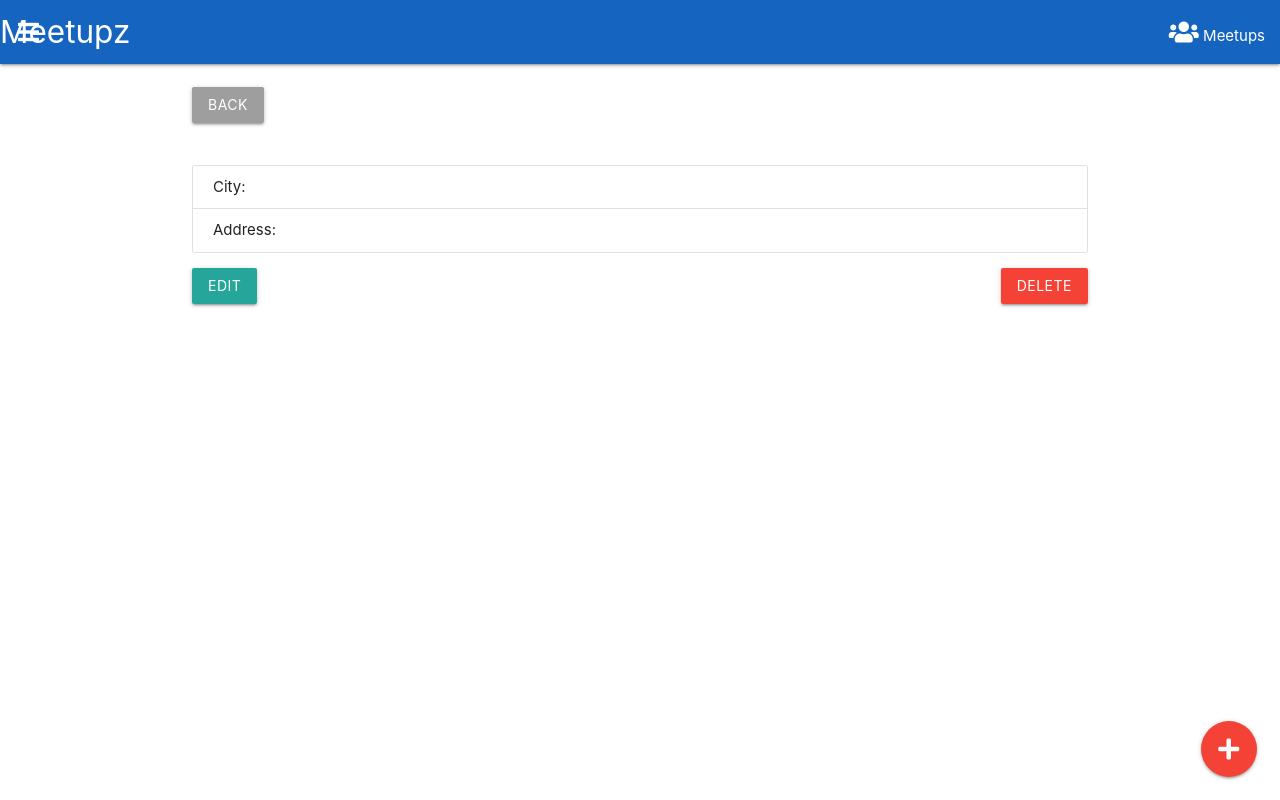
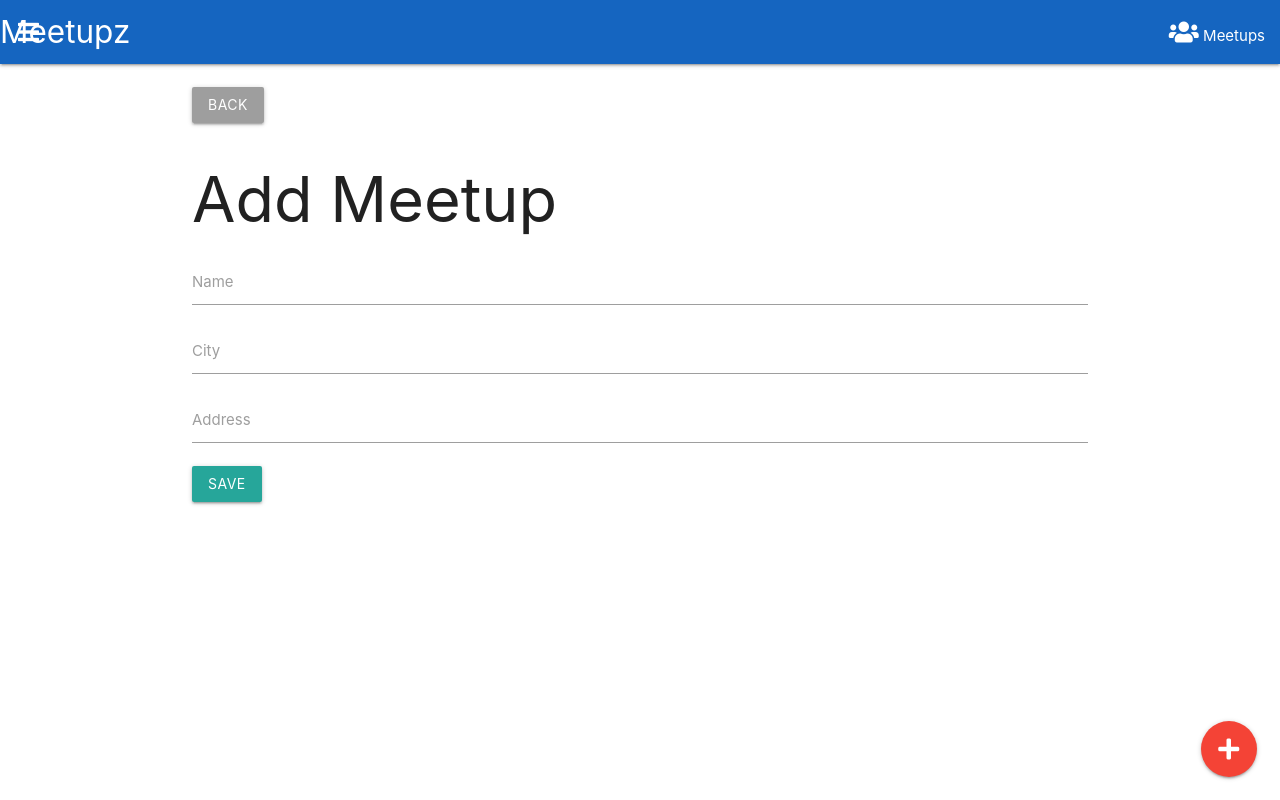
Before and after one commit to shiyu3169/meetupz, a React (Create React App) app in the folder client_src/: page /meetups/add in a window 1280 px wide. Built offline with nearby package versions, Linux system fonts and the light colour scheme; no server answers.

Commit message:
edit meetup

```diff
--- /dev/null
+++ b/client_src/src/components/AddMeetup.js
@@ -0,0 +1,60 @@
+import React, { Component } from 'react';
+import axios from 'axios';
+import { Link } from 'react-router-dom';
+
+class AddMeetup extends Component {
+
+	onSubmit = (e) => {
+		e.preventDefault();
+		const newMeetup = {
+			name: this.refs.name.value,
+			city: this.refs.city.value,
+			address: this.refs.address.value
+		}
+		this.addMeetup(newMeetup)
+	}
+
+	addMeetup(newMeetup) {
+		axios.request({
+			method: 'post',
+			url: "http://localhost:3000/api/meetups",
+			data: newMeetup
+			}
+		).then(
+			res => {
+				this.props.history.push('/');
+			}
+		).catch(
+			err => {
+				console.log(err);
+			}
+		)
+	}
+
+	render() {
+		return (
+			<div>
+				<br />
+				<Link className="btn grey" to="/">Back</Link>
+				<h1>Add Meetup</h1>
+				<form onSubmit={this.onSubmit}>
+					<div className="input-field">
+						<input type="text" name="name" ref="name" />
+						<label htmlFor="name">Name</label>
+					</div>
+					<div className="input-field">
+						<input type="text" name="city" ref="city" />
+						<label htmlFor="city">City</label>
+					</div>
+					<div className="input-field">
+						<input type="text" name="address" ref="address" />
+						<label htmlFor="address">Address</label>
+					</div>
+					<input type="submit" value="save" className="btn" />
+				</form>
+			</div>
+		)
+	}
+}
+
+export default AddMeetup
--- /dev/null
+++ b/client_src/src/components/EditMeetup.js
@@ -0,0 +1,105 @@
+import React, { Component } from 'react';
+import axios from 'axios';
+import { Link } from 'react-router-dom';
+
+class EditMeetup extends Component {
+
+	constructor(props) {
+		super(props);
+		this.state = {
+			id: '',
+			name: '',
+			city: '',
+			address: ''
+		}
+	}
+
+	onSubmit = (e) => {
+		e.preventDefault();
+		const newMeetup = {
+			name: this.refs.name.value,
+			city: this.refs.city.value,
+			address: this.refs.address.value
+		}
+		this.editMeetup(newMeetup)
+	}
+
+	editMeetup(newMeetup) {
+		axios.request({
+			method: 'put',
+			url: `http://localhost:3000/api/meetups/${this.state.id}`,
+			data: newMeetup
+			}
+		).then(
+			res => {
+				this.props.history.push('/');
+			}
+		).catch(
+			err => {
+				console.log(err);
+			}
+		)
+	}
+
+	handleInputChange  = (e) => {
+
+		const target = e.target;
+		const name = target.name;
+		const value = target.value
+		this.setState({
+			[name]: value
+		});
+	}
+
+	getMeetupDetails() {
+		let meetupId = this.props.match.params.id;
+
+		axios.get(`http://localhost:3000/api/meetups/${meetupId}`).then(
+			res => {
+				this.setState({
+					id: res.data.id,
+					name: res.data.name,
+					city: res.data.city,
+					address: res.data.address
+				}, () => {
+					console.log(this.state);
+				});
+			}
+		).catch(
+			err => {
+				console.log(err);
+			}
+		);
+	}
+
+	componentWillMount() {
+		this.getMeetupDetails();
+	}
+
+	render() {
+		return (
+			<div>
+				<br />
+				<Link className="btn grey" to="/">Back</Link>
+				<h1>Edit Meetup</h1>
+				<form onSubmit={this.onSubmit}>
+					<div className="input-field">
+						<input onChange={this.handleInputChange} value={this.state.name} type="text" name="name" ref="name" />
+						<label className="active" htmlFor="name">Name</label>
+					</div>
+					<div className="input-field">
+						<input onChange={this.handleInputChange} value={this.state.city} type="text" name="city" ref="city" />
+						<label className="active" htmlFor="city">City</label>
+					</div>
+					<div className="input-field">
+						<input onChange={this.handleInputChange} value={this.state.address} type="text" name="address" ref="address" />
+						<label className="active" htmlFor="address">Address</label>
+					</div>
+					<input type="submit" value="save" className="btn" />
+				</form>
+			</div>
+		)
+	}
+}
+
+export default EditMeetup
--- a/client_src/src/components/Main.js
+++ b/client_src/src/components/Main.js
@@ -3,13 +3,18 @@
 import Meetups from './Meetups';
 import About from './About';
 import MeetupDetails from './MeetupDetails';
+import AddMeetup from './AddMeetup';
+import EditMeetup from './EditMeetup';
 
 const Main = () => (
 	<main>
 		<Switch>
 			<Route exact path="/" component={Meetups} />
 			<Route exact path="/about" component={About} />
+			<Route exact path="/meetups/add" component={AddMeetup} />
+			<Route exact path="/meetups/edit/:id" component={EditMeetup} />
 			<Route exact path="/meetups/:id" component={MeetupDetails} />
+
 		</Switch>
 	</main>
 )
--- a/client_src/src/components/MeetupDetails.js
+++ b/client_src/src/components/MeetupDetails.js
@@ -36,6 +36,19 @@
 		);
 	}
 
+	onDelete = () => {
+		let meetupId = this.state.details.id;
+		axios.delete(`http://localhost:3000/api/meetups/${meetupId}`).then(
+			res => {
+				this.props.history.push("/");
+			}
+		).catch(
+			err => {
+				console.log(err);
+			}
+		);
+	}
+
 	render() {
 		return (
 			<div>
@@ -47,7 +60,7 @@
 					<li className="collection-item">Address: {this.state.details.address}</li>
 				</ul>
 				<Link to={`/meetups/edit/${this.state.details.id}`} className="btn">Edit</Link>
-				<button className="btn red right">Delete</button>
+				<button onClick={this.onDelete} className="btn red right">Delete</button>
 			</div>
 		)
 	}
```
